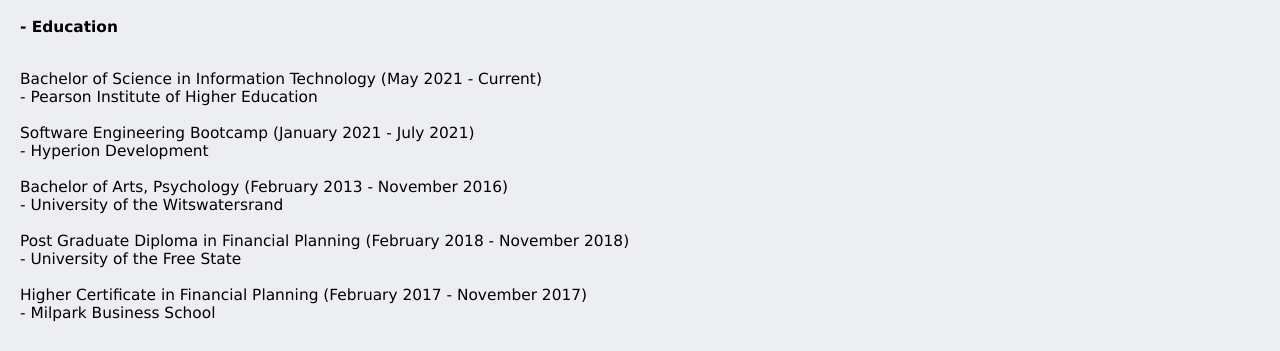
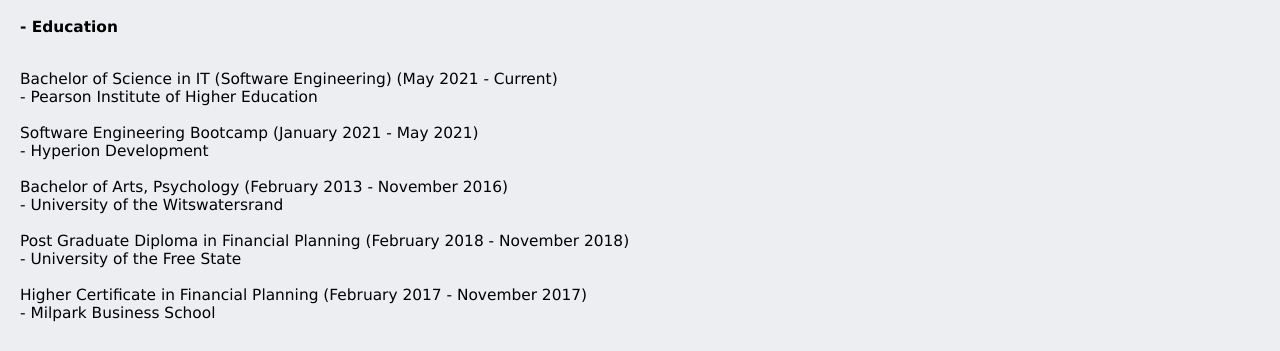
Before and after one commit to Jayrbsn/Jarryd_James_Robson_CV, a plain HTML site: page index.html in a window 1280 px wide. Shown: the part 1252-1603 px from the top of the page. Drawn offline with Linux system fonts and the light colour scheme.

Commit message:
Update index.html

```diff
--- a/index.html
+++ b/index.html
@@ -99,12 +99,12 @@
         <h4> - Education</h4>
         <br>
 
-        <p>Bachelor of Science in Information Technology (May 2021 - Current)<br>
+        <p>Bachelor of Science in IT (Software Engineering) (May 2021 - Current)<br>
         - Pearson Institute of Higher Education
         <br>
         <br>
 
-        Software Engineering Bootcamp (January 2021 - July 2021)<br>
+        Software Engineering Bootcamp (January 2021 - May 2021)<br>
         - Hyperion Development
         <br>
         <br>
```
